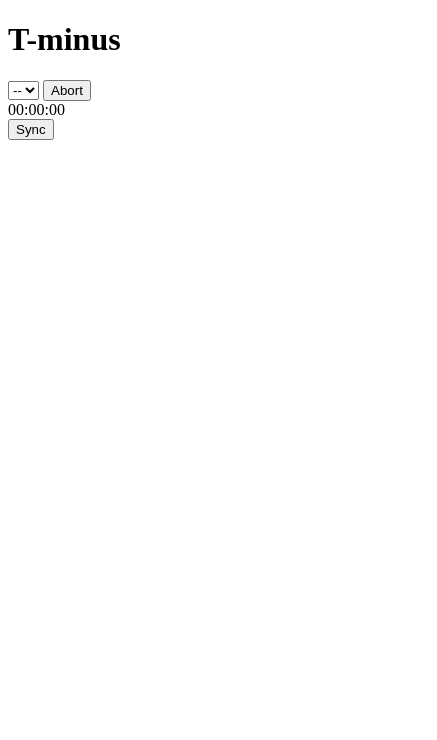
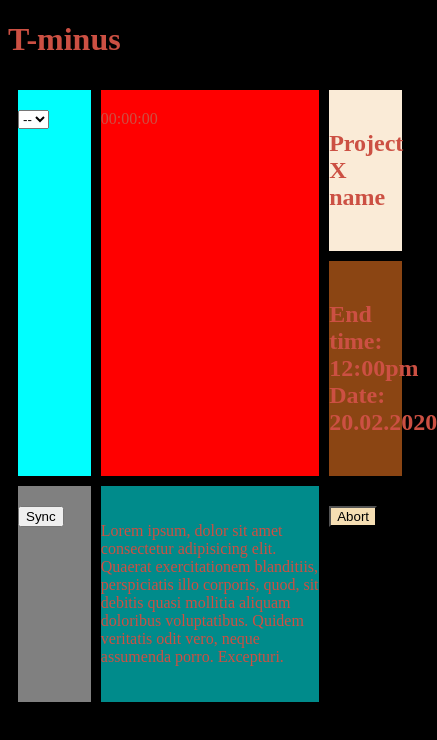
Before and after one commit to UxmalCuellar/T-minus, an Electron app: page src/index.html in a window 400 px wide. Shown: the whole page, 437 px wide, since content can reach past the window. Drawn offline with Linux system fonts and the light colour scheme; no server answers.

Commit message:
Grid layout for elements + added section for event details output

```diff
--- a/assets/css/main.css
+++ b/assets/css/main.css
@@ -0,0 +1,67 @@
+:root {
+    --main-red: rgb(204, 80, 67);
+}
+body, html {
+    background-color: black;
+    color: var(--main-red);
+}
+
+h1 {
+    color: var(--main-red);
+}
+
+#selectEvents {
+    grid-row: 1 / span 2;
+    grid-column: 1 / 1;
+    background-color: aqua;
+}
+
+#countdown-timer {
+    grid-column: 2 / 2;
+    grid-row: 1 / span 2;
+    background-color: red;
+}
+
+#eventNameDiv {
+    grid-row: 1 / 1;
+    grid-column: 3 / 3;
+    background-color: antiquewhite;
+}
+
+#eventDetails {
+    grid-row: 2 / 2;
+    grid-column: 3 / 3;
+    background-color: saddlebrown;
+}
+
+#syncBtn {
+    grid-column: 1 / 1;
+    grid-row: 3 / 3;
+    background-color: gray;
+}
+
+#description {
+    grid-row: 3 / 3;
+    grid-column: 2 / 2;
+    background-color: darkcyan;
+}
+
+#abort {
+    grid-row: 3 / 3;
+    grid-column: 3 / 3;
+    background-color: wheat;
+}
+
+#grid-container {
+/* TODO: add font to text */
+    font-family: 'Inconsolata', ;
+    display: grid;
+    grid-template-columns: 20% 60% 20%;
+    grid-gap: 10px;
+    padding: 10px;
+}
+
+#grid-container > div {
+    padding: 20px 0;
+    font-size: 16px;
+}
--- a/src/index.html
+++ b/src/index.html
@@ -1,24 +1,48 @@
 <!DOCTYPE html>
 <html>
+
 <head>
   <meta charset="UTF-7">
+  <link href="https://fonts.googleapis.com/css?family=Inconsolata&display=swap" rel="stylesheet">
+  <link rel="stylesheet" href="../assets/css/main.css">
   <title>T-minus</title>
 </head>
+
 <body>
-
+  <!-- <style>
+    @import url('https://fonts.googleapis.com/css?family=Inconsolata&display=swap');
+  </style> -->
   <script src="index.js">
     document.getElementById("sync").addEventListener("click", getDates);
   </script>
 
   <h1>T-minus</h1>
+  <div id="grid-container">
+    <div id="selectEvents">
+      <!-- TODO: get select tag to show as list  -->
       <select name="opts" onclick="startTimer()" onchange="updateTimer()" id="dateOpt">
-      <option  selected="selected">--</option>
+        <option selected="selected">--</option>
       </select>
-    <button id="abort" onclick="abortTask()">Abort</button>
+    </div>
     <div id="countdown-timer">00:00:00</div>
-
-    <button id="sync" type="button" onclick="getDates()">Sync</button>
+    <div id="eventNameDiv">
+      <!-- TODO get event name and print here -->
+      <h2 id="eventName">Project X name</h2>
+    </div>
+    <div id="eventDetails">
+      <!-- TODO: add time and date from google calendar -->
+      <h2 id="details">End time: 12:00pm<br>Date: 20.02.2020</h2>
+    </div>
+    <div id="syncBtn"><button id="sync" type="button" onclick="getDates()">Sync</button></div>
+    <div id="description">
+      <!-- TODO: add description from google calendar -->
+      <p id="info">Lorem ipsum, dolor sit amet consectetur adipisicing elit. Quaerat exercitationem blanditiis,
+        perspiciatis illo corporis, quod, sit debitis quasi mollitia aliquam doloribus voluptatibus. Quidem veritatis
+        odit vero, neque assumenda porro. Excepturi.</p>
+    </div>
+    <div id="abortBtn"><button id="abort" onclick="abortTask()">Abort</button></div>
+  </div>
+</body>
 
 
-  </body>
 </html>
```
Also changed, not shown: src/settings.html (+0 -1 lines). Lines whose indentation alone changed are shown as unchanged.
